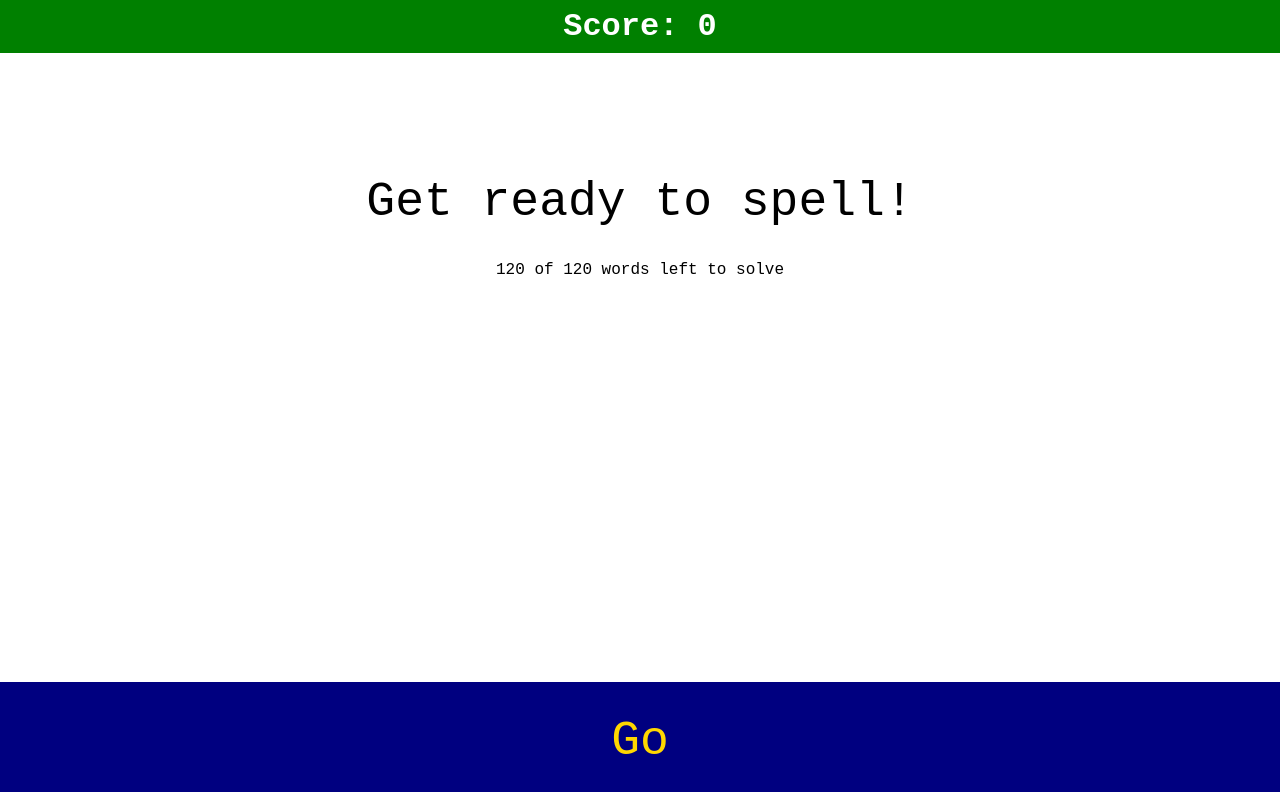
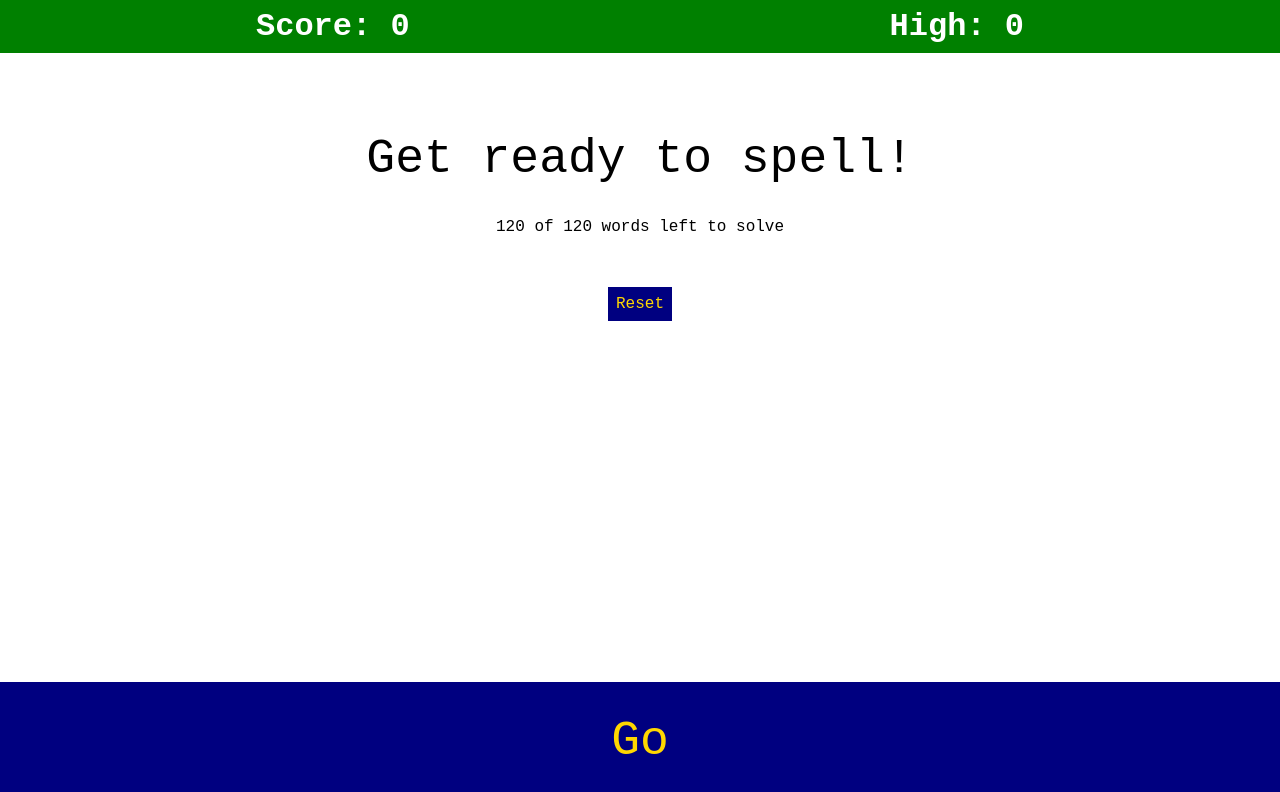
Before and after one commit to nathankipp/speling-be, a React (Create React App) app: page / in a window 1280 px wide. Shown: the top 792 px of the page. Built offline with nearby package versions, Linux system fonts and the light colour scheme.

Commit message:
reset button

```diff
--- a/src/App.css
+++ b/src/App.css
@@ -41,7 +41,7 @@
 
 .status {
   font-size: 1rem;
-  margin-top: 2rem;
+  margin: 2rem 0;
 }
 
 .spell > div:last-child {
@@ -69,12 +69,18 @@ button {
   height: 25%;
 }
 
+button.reset,
 button.go {
   height: auto;
   width: auto;
   padding: 2rem;
 }
 
+button.reset {
+  font-size: 1rem;
+  padding: .5rem;
+}
+
 button.remove, button.give-up {
   color: white;
   font-weight: 600;
--- a/src/App.js
+++ b/src/App.js
@@ -4,14 +4,29 @@ import difference from 'lodash/difference';
 import './App.css';
 import words from './1g-words';
 
-const initialState = {
+const AZ = 'abcdefghijklmnopqrstuvwxyz'.split('');
+
+const STORAGE_KEYS = {
+  high: 'speling-be',
+  spelled: 'spelled',
+};
+
+const INITIAL_STATE = {
   step: 0,
   score: 0,
   word: undefined,
   choices: [],
   ans: '',
-  high: null,
+  high: 0,
   spelled: [],
+};
+
+const reset = () => {
+  if (window.confirm("Reset words and high score?")) {
+    window.localStorage.setItem(STORAGE_KEYS.high, 0);
+    window.localStorage.setItem(STORAGE_KEYS.spelled, '[]');
+    window.location.reload();
+  }
 };
 
 const getWord = (spelled = []) => {
@@ -19,27 +34,32 @@ const getWord = (spelled = []) => {
   const idx = Math.floor(Math.random() * unspelled.length);
   return unspelled[idx];
 }
-const AZ = 'abcdefghijklmnopqrstuvqxyz'.split('');
 
 const scoreBoard = (score, high) => (
   <div className="score">
     <div>Score: {score}</div>
-    {high > 0 ? <div>High: {high}</div> : null}
+    <div>High: {high}</div>
   </div>
 );
 
-const start = (state, start) => (
+const getViews = (state) => ({
+  start: (start) => {
+    const { score, high, spelled } = state;
+    return (
       <div className="app go">
-    {scoreBoard(state.score, state.high)}
+        {scoreBoard(score, high)}
         <div>
-      Get ready to spell!
-      <div className="status">{difference(words, state.spelled).length} of {words.length} words left to solve</div>
+          <div>Get ready to spell!</div>
+          <div className="status">
+            {difference(words, spelled).length} of {words.length} words left to solve
+          </div>
+          <button className="reset" onClick={() => reset()}>Reset</button>
         </div>
         <div><button className="go" onClick={start}>Go</button></div>
       </div>
     );
-
-const read = (state) => {
+  },
+  read: () => {
     const { score, high, word, countdown } = state;
     return (
       <div className="app read">
@@ -48,9 +68,8 @@ const read = (state) => {
         <div>{countdown}</div>
       </div>
     );
-};
-
-const spell = (state, print, remove, giveUp) => {
+  },
+  spell: (print, remove, giveUp) => {
     const { score, high, choices, ans } = state;
     return (
       <div className="app spell">
@@ -65,9 +84,8 @@ const spell = (state, print, remove, giveUp) => {
         </div>
       </div>
     );
-};
-
-const yes = (state) => {
+  },
+  yes: () => {
     const { score, high, ans } = state;
     return (
       <div className="app yes">
@@ -77,34 +95,38 @@ const yes = (state) => {
       </div>
     )
   }
+});
 
 class App extends React.Component {
   constructor(props) {
     super(props);
-    this.state = initialState;
+    this.state = INITIAL_STATE;
+  }
+
+  update(newState, cb = () => {}) {
+    this.setState(prevState => ({
+      ...prevState,
+      ...newState,
+    }), cb);
   }
 
   componentDidMount() {
-    const high = window.localStorage?.getItem('speling-be') || 0;
+    const high = window.localStorage?.getItem(STORAGE_KEYS.high) || 0;
     if (high === null) {
-      window.localStorage.setItem('speling-be', 0);
+      window.localStorage.setItem(STORAGE_KEYS.high, 0);
     }
 
-    let spelled = window.localStorage?.getItem('spelled');
+    let spelled = window.localStorage?.getItem(STORAGE_KEYS.spelled);
     try {
       spelled = JSON.parse(spelled).map(x => x);
     } catch(e) {
       spelled = [];
     }
 
-    this.setState(prevState => ({
-      ...prevState,
-      high,
-      spelled,
-    }));
+    this.update({ high, spelled });
   }
 
-  spell() {
+  spell = () => {
     const { word } = this.state;
     const choices = uniq(word.split(''));
     while (choices.length < 15) {
@@ -115,80 +137,60 @@ class App extends React.Component {
       }
     }
 
-    this.setState(prevState => ({
-      ...this.state,
-      step: 2,
-      choices,
-    }));
+    this.update({ step: 2, choices });
   }
 
-  print(char) {
-    const guess = this.state.ans.concat(char);
-    const step = guess === this.state.word ? 3 : 2;
+  print = (char) => {
+    let { ans, word, score, high, spelled } = this.state;
+    const guess = ans.concat(char);
+    const step = guess === word ? 3 : 2;
 
     if (step === 3) {
-      setTimeout(() => {
-        this.setState(
-          prevState => {
-            const score = prevState.score + 1;
-            const high = score > prevState.high ? score : prevState.high;
-            const spelled = [...prevState.spelled, prevState.word];
-            window.localStorage.setItem('speling-be', high);
-            window.localStorage.setItem('spelled', JSON.stringify(spelled));
-            return {
-              ...prevState,
-              score,
-              high,
-              spelled,
-            };
-          },
-          () => this.start());
-      }, 2000);
+      score = score + 1;
+      high = score > high ? score : high;
+      spelled = [...spelled, word];
+      window.localStorage.setItem(STORAGE_KEYS.high, high);
+      window.localStorage.setItem(STORAGE_KEYS.spelled, JSON.stringify(spelled));
+      const update = () => this.update(
+        { score, high, spelled },
+        () => this.start()
+      );
+      setTimeout(update, 2000);
     }
 
-    this.setState(prevState => ({
-      ...prevState,
-      ans: guess,
-      step,
-    }));
+    this.update({ ans: guess, step });
   }
 
-  remove() {
-    this.setState(prevState => ({
-      ...prevState,
-      ans: this.state.ans.replace(/.$/, ''),
-    }));
+  remove = () => {
+    const { ans } = this.state;
+    this.update({ ans: ans.replace(/.$/, '') });
   }
 
-  giveUp() {
-    this.setState(prevState => ({
-      ...initialState,
-      score: 0,
-      high: prevState.high,
-      spelled: prevState.spelled,
-    }));
+  giveUp = () => {
+    const { high, spelled } = this.state;
+    this.update({ ...INITIAL_STATE, score: 0, high, spelled });
   }
 
-  start() {
-    this.setState(prevState => ({
-      ...prevState,
+  start = () => {
+    const { spelled } = this.state;
+    this.update({
       step: 1,
-      word: getWord(prevState.spelled),
+      word: getWord(spelled),
       ans: '',
       countdown: 3
-    }));
-    setTimeout(() => this.setState(prevState => ({ ...prevState, countdown: 2 })), 1000);
-    setTimeout(() => this.setState(prevState => ({ ...prevState, countdown: 1 })), 2000);
+    });
+    setTimeout(() => this.update({ countdown: 2 }), 1000);
+    setTimeout(() => this.update({ countdown: 1 }), 2000);
     setTimeout(() => this.spell(), 3000);
   }
 
   render() {
-    console.log(this.state.spelled);
+    const { start, read, spell, yes } = getViews(this.state);
     switch(this.state.step) {
-      case 0: return start(this.state, this.start.bind(this));
-      case 1: return read(this.state);
-      case 2: return spell(this.state, this.print.bind(this), this.remove.bind(this), this.giveUp.bind(this));
-      case 3: return yes(this.state);
+      case 0: return start(this.start);
+      case 1: return read();
+      case 2: return spell(this.print, this.remove, this.giveUp);
+      case 3: return yes();
     }
   }
 }
```
Also changed, not shown: 1 other file (tests, documents, lock files or other folders). Lines whose indentation alone changed are shown as unchanged.
